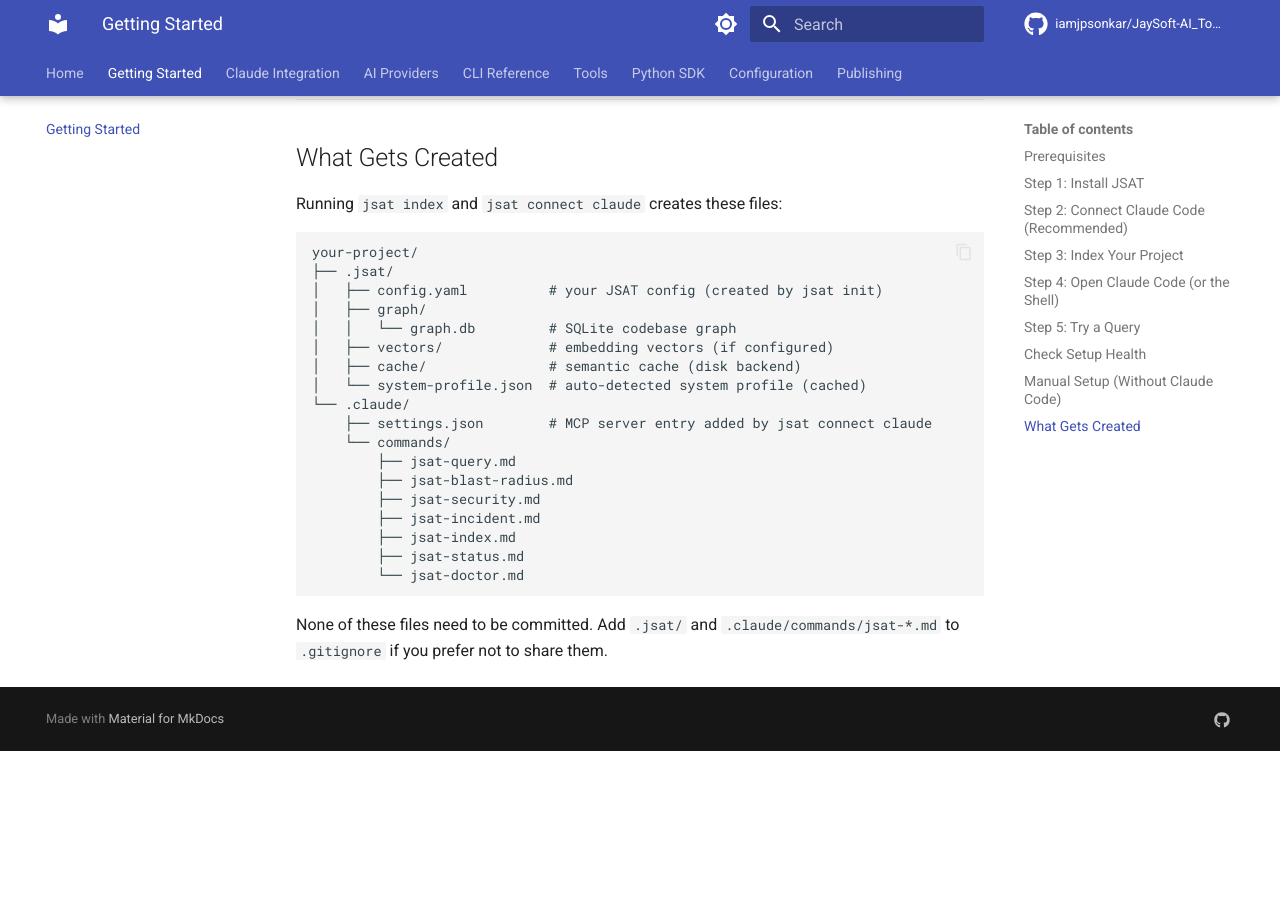
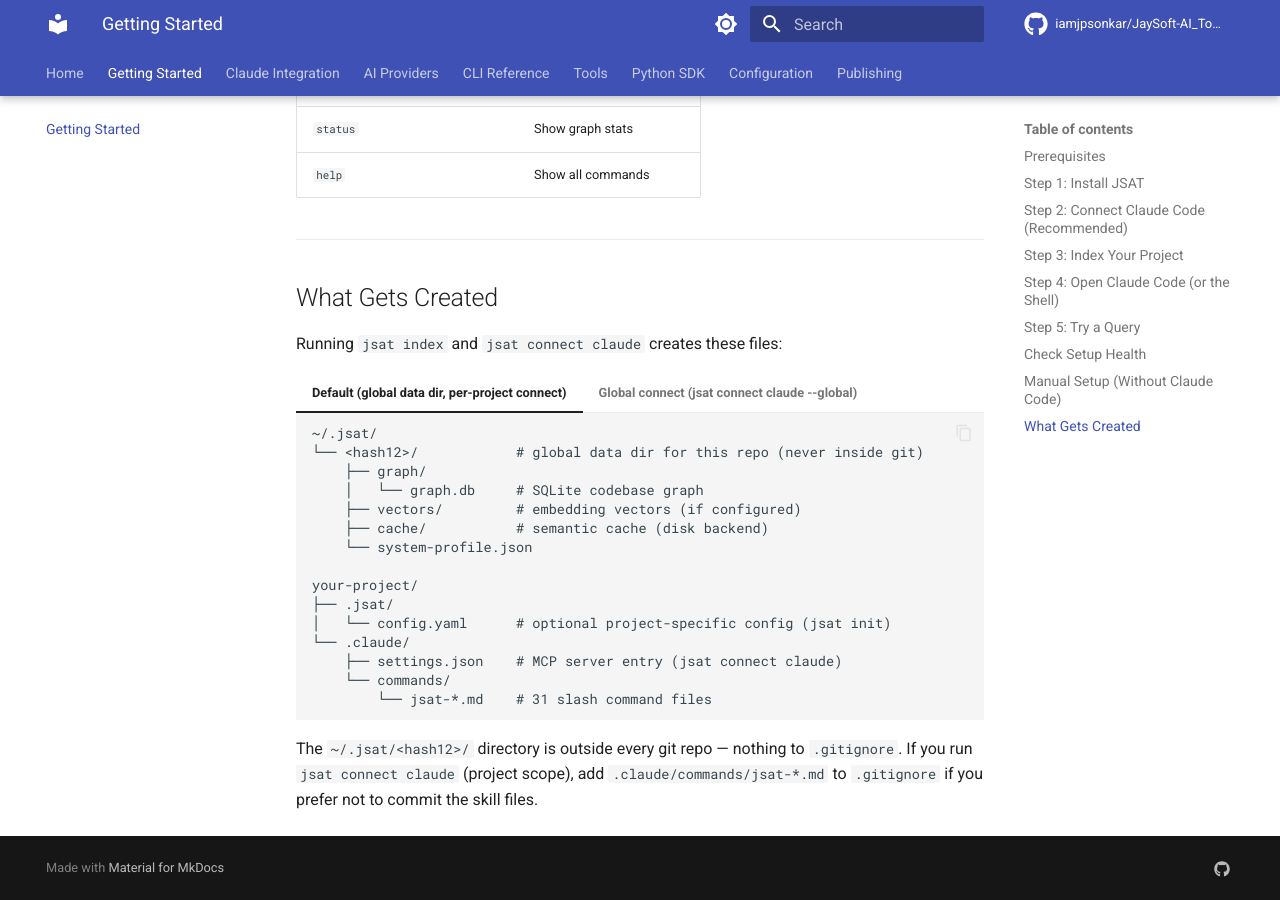
Before and after one commit to iamjpsonkar/JaySoft-AI_Tools, an MkDocs documentation site: the page built from docs/getting-started.md, in a window 1280 px wide and 900 px high, scrolled down 4218 px. Built offline with MkDocs 1.6.1 and Material for MkDocs 9.7.7, drawn with Linux system fonts in a browser that asks for light colours; comment, search, counter and statistics services are not loaded; before the commit the page ends 4969 px from its top, so only the background shows below that; some of the changed text lies outside the part shown.

Commit message:
docs: global data dir + --global flag across README and all doc pages
- README: new Data Storage section with ~/.jsat/<hash12>/ default,
  one-time global setup snippet, updated connect table (Bob row added,
  --global examples), updated jsat init/ai/connect command tables
- docs/configuration.md: Data Storage vs Config File section, updated
  config search order (added ~/.jsat/config.yaml), JSAT_DATA_DIR in
  env vars table, jsat init --global example
- docs/getting-started.md: Step 2 with global/per-project tabs,
  Step 3 data dir location, Manual Setup with --global, What Gets
  Created with two layout tabs (global vs per-project)
- docs/cli-reference.md: jsat init --global flag, jsat ai use --global
  flag + claude_cli/bob_cli providers, connect claude/codex --global,
  new connect bob section, index-manifest path fix
- docs/ai-integrations.md: --global as recommended for claude/codex/bob
- docs/ai-providers.md: fixed provider table (bob_cli row, correct key),
  --global note added to claude_cli/anthropic/openai/ollama activate sections

Co-Authored-By: Claude Sonnet 4.6 (1M context) <noreply@anthropic.com>

````diff
--- a/docs/getting-started.md
+++ b/docs/getting-started.md
@@ -66,22 +66,28 @@ jsat version
 
 If you have Claude Code CLI installed, connect JSAT as an MCP server. This gives you all JSAT tools directly inside Claude Code without leaving your AI session.
 
-```bash
-jsat connect claude
-```
+=== "Global — one-time setup (recommended)"
 
-This command:
+    ```bash
+    jsat connect claude --global
+    ```
 
-1. Writes JSAT into `.claude/settings.json` as an MCP server
-2. Installs seven `/jsat-*` slash command skill files in `.claude/commands/`
+    Installs JSAT into `~/.claude/settings.json` and `~/.claude/commands/`. Works in every Claude Code project on this machine — no per-repo setup needed.
+
+=== "Per-project"
+
+    ```bash
+    jsat connect claude
+    ```
+
+    Installs JSAT into `.claude/settings.json` in the current directory. Only active in this project.
+
+Both commands:
+
+1. Write a JSAT MCP server entry into the Claude settings file
+2. Install 31 `/jsat-*` slash command skill files in the Claude commands directory
 
 After running, **restart Claude Code** to activate the MCP tools.
-
-To connect globally (all Claude Code sessions, not just this project):
-
-```bash
-jsat connect claude --scope global
-```
 
 See [Claude Integration](claude-integration.md) for details.
 
@@ -100,7 +106,7 @@ JSAT will:
 
 1. Parse all source files with tree-sitter (Python, JS/TS, Go, and more)
 2. Extract functions, classes, endpoints, tables, and their relationships
-3. Store the graph in `.jsat/graph/graph.db` (SQLite by default)
+3. Store the graph in `~/.jsat/<hash>/graph/graph.db` (global by default, outside the repo)
 4. Generate embeddings for semantic search (if a local or API embedding model is configured)
 
 Example output:
@@ -221,14 +227,20 @@ Example:
 If you do not have Claude Code installed, JSAT still works fully via its own shell or Python SDK.
 
 ```bash
-# Generate a starter config
+# Generate a global config (applies to all projects on this machine)
+jsat init --global --profile solo
+
+# — or — per-project config
 jsat init --profile solo
+
+# Set AI provider (globally or per-project)
+jsat ai use ollama --global       # global: ~/.jsat/config.yaml
+jsat ai use ollama                # per-project: .jsat/config.yaml
 
 # Index your project
 jsat index .
 
-# Open the JSAT shell with Ollama AI
-jsat ai use ollama
+# Open the JSAT shell
 jsat shell
 ```
 
@@ -250,25 +262,40 @@ Inside the shell, type any natural language question or use a built-in command:
 
 Running `jsat index` and `jsat connect claude` creates these files:
 
-```
-your-project/
-├── .jsat/
-│   ├── config.yaml          # your JSAT config (created by jsat init)
-│   ├── graph/
-│   │   └── graph.db         # SQLite codebase graph
-│   ├── vectors/             # embedding vectors (if configured)
-│   ├── cache/               # semantic cache (disk backend)
-│   └── system-profile.json  # auto-detected system profile (cached)
-└── .claude/
-    ├── settings.json        # MCP server entry added by jsat connect claude
+=== "Default (global data dir, per-project connect)"
+
+    ```
+    ~/.jsat/
+    └── <hash12>/            # global data dir for this repo (never inside git)
+        ├── graph/
+        │   └── graph.db     # SQLite codebase graph
+        ├── vectors/         # embedding vectors (if configured)
+        ├── cache/           # semantic cache (disk backend)
+        └── system-profile.json
+
+    your-project/
+    ├── .jsat/
+    │   └── config.yaml      # optional project-specific config (jsat init)
+    └── .claude/
+        ├── settings.json    # MCP server entry (jsat connect claude)
+        └── commands/
+            └── jsat-*.md    # 31 slash command files
+    ```
+
+=== "Global connect (jsat connect claude --global)"
+
+    ```
+    ~/.jsat/
+    ├── config.yaml          # global config (jsat init --global)
+    └── <hash12>/            # global data dir (per-repo, auto-created)
+        ├── graph/graph.db
+        ├── vectors/
+        └── cache/
+
+    ~/.claude/
+    ├── settings.json        # global MCP entry — works in every project
     └── commands/
-        ├── jsat-query.md
-        ├── jsat-blast-radius.md
-        ├── jsat-security.md
-        ├── jsat-incident.md
-        ├── jsat-index.md
-        ├── jsat-status.md
-        └── jsat-doctor.md
-```
+        └── jsat-*.md        # global slash commands
+    ```
 
-None of these files need to be committed. Add `.jsat/` and `.claude/commands/jsat-*.md` to `.gitignore` if you prefer not to share them.
+The `~/.jsat/<hash12>/` directory is outside every git repo — nothing to `.gitignore`. If you run `jsat connect claude` (project scope), add `.claude/commands/jsat-*.md` to `.gitignore` if you prefer not to commit the skill files.
````
Also changed, not shown: README.md (+56 -17 lines), docs/ai-integrations.md (+11 -7 lines), docs/ai-providers.md (+10 -5 lines), docs/cli-reference.md (+58 -12 lines), docs/configuration.md (+39 -9 lines).
